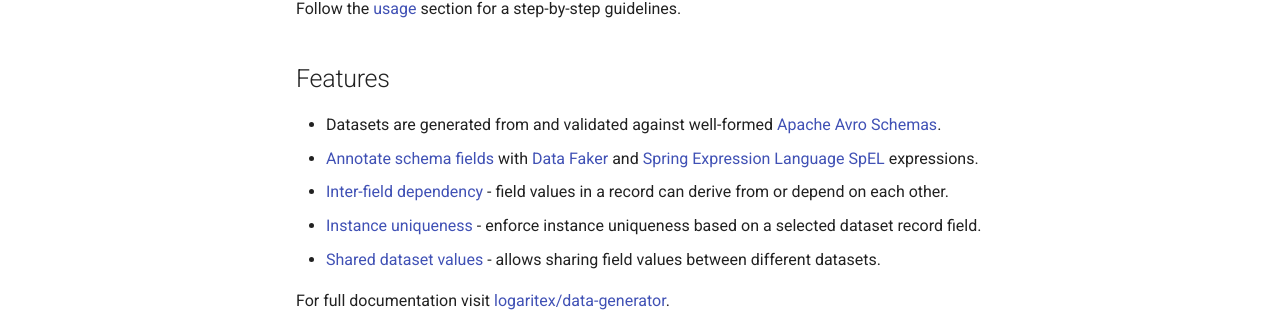
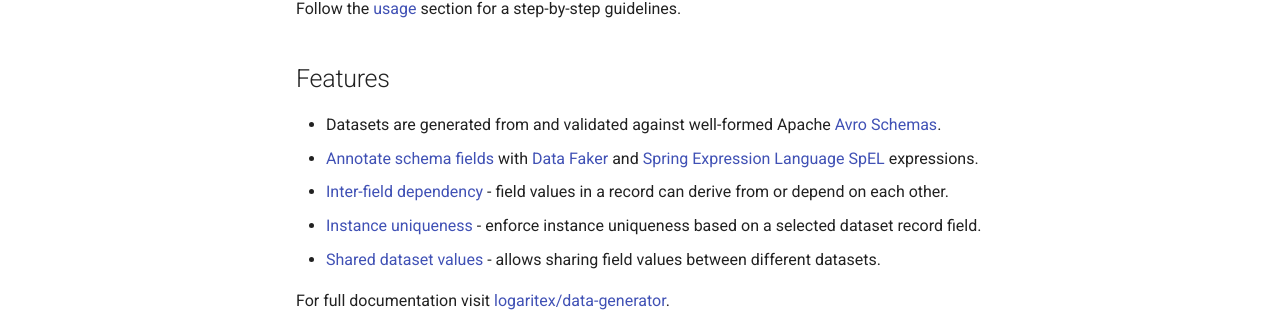
Before and after one commit to logaritex/data-generator-docs, an MkDocs documentation site: the page built from docs/data-generator/getting-started.md, in a window 1280 px wide and 900 px high, scrolled down 1956 px. Shown: the part 497-809 px from the top of the window. Built offline with MkDocs 1.6.1 and Material for MkDocs 9.7.7, drawn with Linux system fonts in a browser that asks for light colours.

```diff
--- a/docs/data-generator/getting-started.md
+++ b/docs/data-generator/getting-started.md
@@ -96,7 +96,7 @@ Follow the [usage](../data-generator/usage.md) section for a step-by-step guidel
 
 ## Features
 
-* Datasets are generated from and validated against well-formed [Apache Avro Schemas](./data-generator/usage.md#avro-schema).
+* Datasets are generated from and validated against well-formed Apache [Avro Schemas](../data-generator/usage.md#avro-schema).
 * [Annotate schema fields](../data-generator/usage.md#feild-content-expressions) with [Data Faker](https://www.datafaker.net/usage/) and [Spring Expression Language SpEL](https://docs.spring.io/spring-framework/docs/current/reference/html/core.html#expressions) expressions.
 * [Inter-field dependency](../data-generator/usage.md#inter-field-dependencies) - field values in a record can derive from or depend on each other.
 * [Instance uniqueness](../data-generator/usage.md#instance-uniqueness) - enforce instance uniqueness based on a selected dataset record field.
```
